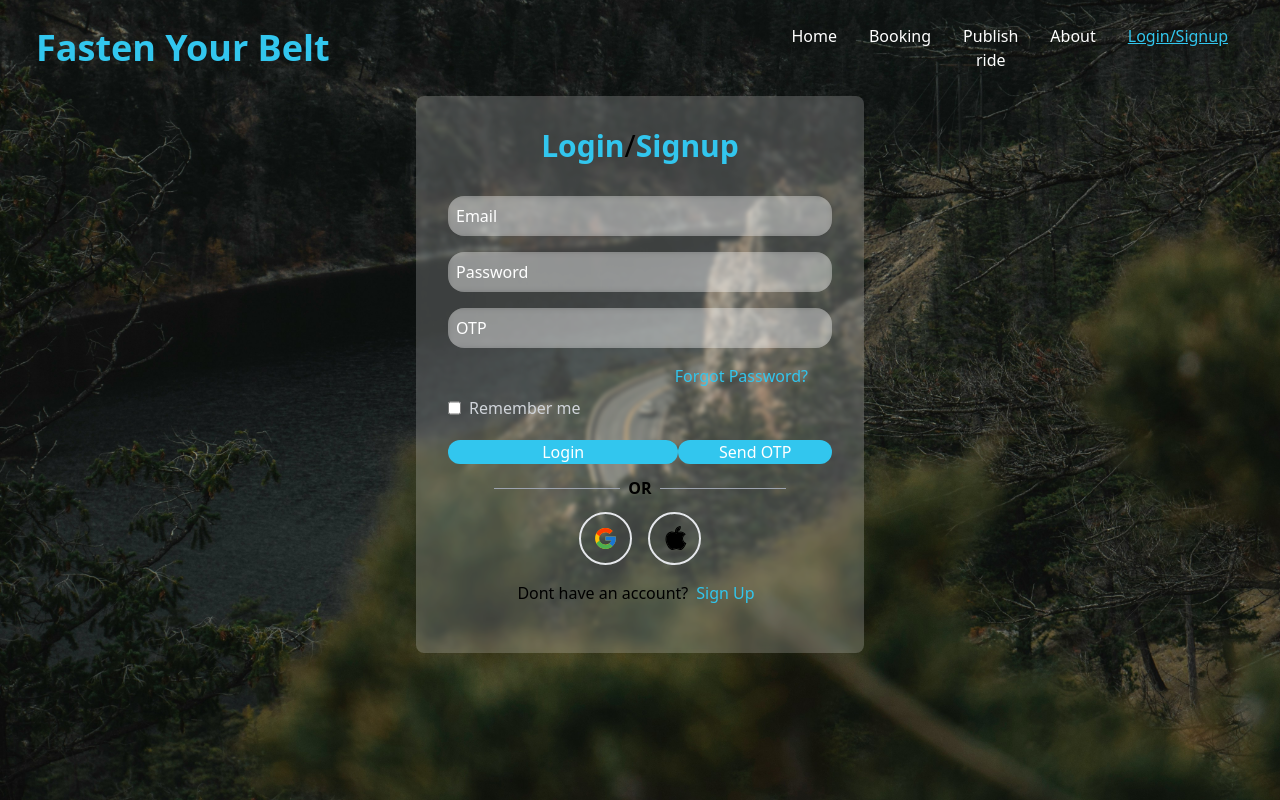
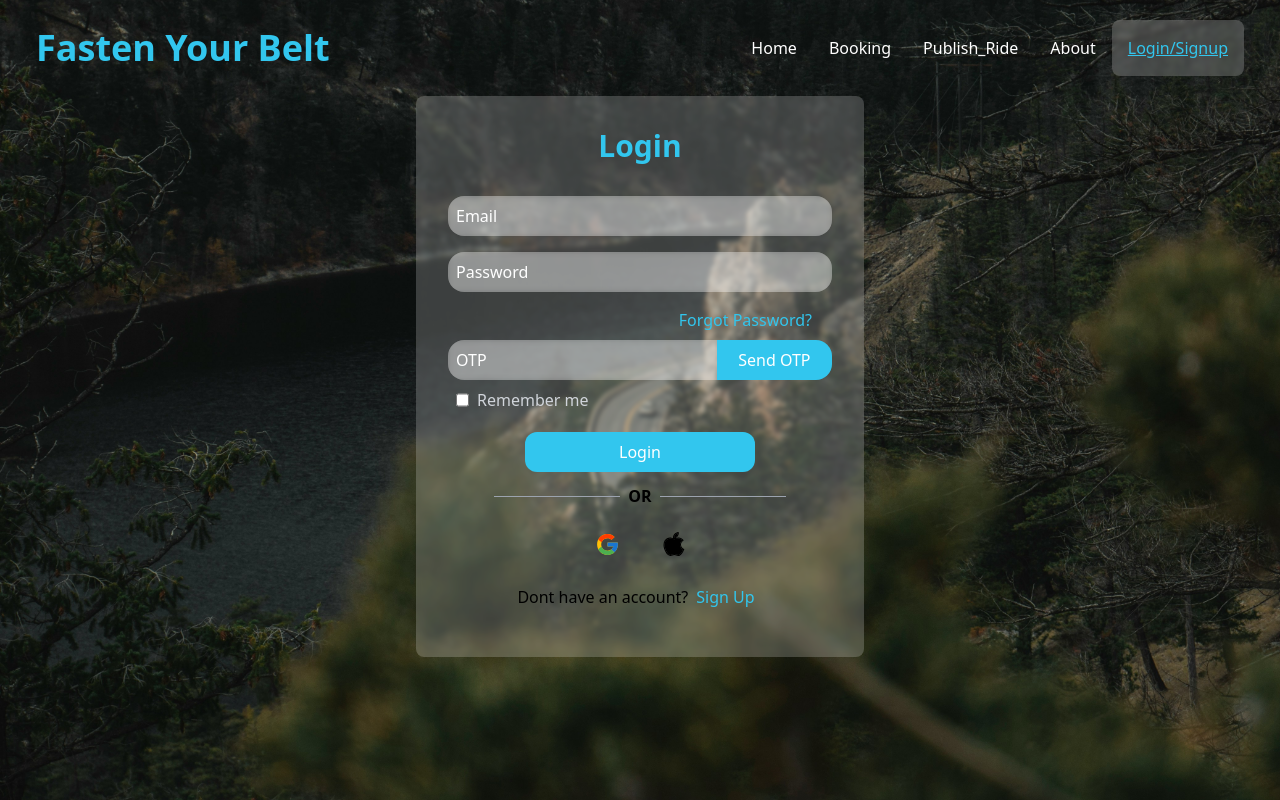
Before and after one commit to Vengateshwaran1/Fasten-Your-Belt, a React (Vite) app in the folder client/: page /login in a window 1280 px wide. Built offline with nearby package versions, Linux system fonts and the light colour scheme.

Commit message:
minor fixes

```diff
--- a/client/src/Components/Navbar.jsx
+++ b/client/src/Components/Navbar.jsx
@@ -37,40 +37,40 @@ const Navbar = () => {
       <h1 className='w-full text-4xl font-bold text-primary'>Fasten Your Belt</h1>
       <ul className='hidden md:flex'>
         <li
-          className={`p-4 hover:text-primary hover:underline cursor-pointer ${
-            location.pathname === '/' ? 'text-primary underline' : ''
+          className={`p-4 hover:text-primary hover:underline cursor-pointer hover:bg-white rounded-lg hover:backdrop-blur-[2px] hover:bg-opacity-[20%] ${
+            location.pathname === '/' ? 'text-primary underline bg-white rounded-lg backdrop-blur-[2px] bg-opacity-[20%]' : ''
           }`}
           onClick={handleHomeClick}
         >
           Home
         </li>
         <li
-          className={`p-4 hover:text-primary hover:underline cursor-pointer ${
-            location.pathname === '/booking' ? 'text-primary underline' : ''
+          className={`p-4 hover:text-primary hover:underline cursor-pointer hover:bg-white rounded-lg hover:backdrop-blur-[2px] hover:bg-opacity-[20%] ${
+            location.pathname === '/booking' ? 'text-primary underline bg-white rounded-lg backdrop-blur-[2px] bg-opacity-[20%]' : ''
           }`}
           onClick={handleBookingClick}
         >
           Booking
         </li>
         <li
-          className={`p-4 hover:text-primary hover:underline cursor-pointer text-center ${
-            location.pathname === '/publish' || location.pathname === '/publish_ride' ? 'text-primary underline' : ''
+          className={`p-4 hover:text-primary hover:underline cursor-pointer hover:bg-white rounded-lg hover:backdrop-blur-[2px] hover:bg-opacity-[20%] ${
+            location.pathname === '/publish' || location.pathname === '/publish_ride' ? 'text-primary underline bg-white rounded-lg backdrop-blur-[2px] bg-opacity-[20%]' : ''
           }`}
           onClick={handlePublishClick}
         >
-          Publish ride
+          Publish_Ride
         </li>
         <li
-          className={`p-4 hover:text-primary hover:underline cursor-pointer text-center ${
-            location.pathname === '/about' ? 'text-primary underline' : ''
+          className={`p-4 hover:text-primary hover:underline cursor-pointer hover:bg-white rounded-lg hover:backdrop-blur-[2px] hover:bg-opacity-[20%] ${
+            location.pathname === '/about' ? 'text-primary underline bg-white rounded-lg backdrop-blur-[2px] bg-opacity-[20%]' : ''
           }`}
           onClick={handleAboutClick}
         >
           About
         </li>
         <li
-          className={`p-4 hover:text-primary hover:underline cursor-pointer text-center ${
-            location.pathname === '/login' || location.pathname==='/signup' ? 'text-primary underline' : ''
+          className={`p-4 hover:text-primary hover:underline cursor-pointer hover:bg-white rounded-lg hover:backdrop-blur-[2px] hover:bg-opacity-[20%] ${
+            location.pathname === '/login' || location.pathname==='/signup' ? 'text-primary underline bg-white rounded-lg backdrop-blur-[2px] bg-opacity-[20%]' : ''
           }`}
           onClick={handleLoginClick}
         >
--- a/client/src/Login.jsx
+++ b/client/src/Login.jsx
@@ -62,24 +62,7 @@ const Login = () => {
     <Layout>
     <div className="flex justify-center items-center ">
       <div className="relative z-10 bg-white backdrop-blur-[2px] bg-opacity-20 p-8 rounded-lg w-full max-w-md">
-      <div className="text-3xl font-light text-black-400 text-left flex justify-center w-full mb-4">
-        <span>
-          <button
-            className="text-primary font-bold hover:underline"
-            onClick={(e) => { e.preventDefault(); navigate("/login"); }}
-          >
-            Login
-          </button>
-          /
-          <button
-            className="text-primary font-bold hover:underline"
-            onClick={(e) => { e.preventDefault(); navigate("/signup"); }}
-          >
-            Signup
-          </button>
-        </span>
-      </div>
-
+        <h1 className='text-2xl sm:text-3xl font-bold text-primary text-center'>Login</h1>
           <div className="flex flex-col items-center gap-y-4 mt-8 mb-4">
             <input
               type="text"
@@ -89,25 +72,33 @@ const Login = () => {
               onChange={(e) => { setErrorMessage(""); setShowError(false); setEmail(e.target.value) }}
             />
             <input
-              type="text"
+              type="password"
               placeholder="Password"
               className="text-white p-2 w-full outline-none bg-white backdrop-blur-[3px] bg-opacity-30 rounded-2xl placeholder-white focus:border focus:border-primary"
               required
               onChange={(e) => { setErrorMessage(""); setShowError(false); setPassword(e.target.value) }}
             />
+
+          </div>
+          <div className='flex justify-end px-5'>
+              <button className='text-primary hover:underline mb-2'>Forgot Password?</button>
+          </div>
+          <div className='flex justify-center gap-0'>
               <input
               type="text"
               placeholder="OTP"
               name="otp"
               value={otp}
               onChange={(e) => setOtp(e.target.value)}
-            className="p-2 w-full outline-none bg-white backdrop-blur-[3px] bg-opacity-30 rounded-2xl placeholder-white focus:border focus:border-primary"
+              className="p-2 w-[70%] outline-none bg-white backdrop-blur-[3px] bg-opacity-30 rounded-l-2xl placeholder-white focus:border focus:border-primary"
             />
+            <button className="p-2 bg-primary text-white hover:bg-gray-800 hover:text-primary rounded-r-2xl font-medium w-[30%] focus:border focus:border-primary"
+              onClick={handleSendOtp}>
+              Send OTP
+            </button>
           </div>
-          <div className='flex justify-end px-6'>
-            <button className='text-primary hover:underline'>Forgot Password?</button>
-          </div>
-          <div className="flex justify-start gap-2 py-2">
+
+          <div className="flex justify-start gap-2 py-2 px-2">
             <input type="checkbox" />{' '}
             <span className="text-gray-300 text-md">Remember me</span>
           </div>
@@ -117,16 +108,12 @@ const Login = () => {
             </span>
           }
           <div className="pt-3 flex justify-center">
-            <button className="bg-primary text-white hover:bg-gray-800 hover:text-primary rounded-xl font-medium w-[60%]"
+            <button className="p-2 bg-primary text-white hover:bg-gray-800 hover:text-primary rounded-xl font-medium w-[60%]"
               onClick={(e) => {
                 e.preventDefault();
                 handleLogin();
               }}>
               Login
-            </button>
-            <button className="bg-primary text-white hover:bg-gray-800 hover:text-primary rounded-xl font-medium w-[40%]"
-            onClick={handleSendOtp}>
-            Send OTP
             </button>
           </div>
 
@@ -139,11 +126,11 @@ const Login = () => {
           </div>
           <div className='flex gap-4 justify-center'>
             <button
-              className=" p-3 gap-x-2  flex text-black border-2 rounded-full hover:border-primary">
+              className=" p-3 gap-x-2  flex text-black rounded-full hover:bg-primary">
               <img src={google} alt="" className=" w-[25px]" />
             </button>
             <button
-              className=" p-3 gap-x-2  flex text-black border-2 rounded-full hover:border-primary">
+              className=" p-3 gap-x-2  flex text-black rounded-full hover:bg-primary">
               <img src={apple} alt="" className="w-[25px]" />
             </button>
           </div>
--- a/client/src/Signup.jsx
+++ b/client/src/Signup.jsx
@@ -53,23 +53,7 @@ const Signup = () => {
     <Layout>
     <div className="flex justify-center items-center">
     <div className="relative z-10 bg-white backdrop-blur-[2px] bg-opacity-20 p-8 rounded-lg w-full max-w-md">
-      <div className="text-3xl font-light text-black-400 text-left flex justify-center w-full mb-3">
-        <span>
-          <button
-            className="text-primary font-bold hover:underline"
-            onClick={(e) => { e.preventDefault(); navigate("/login"); }}
-          >
-            Login
-          </button>
-          /
-          <button
-            className="text-primary font-bold hover:underline"
-            onClick={(e) => { e.preventDefault(); navigate("/signup"); }}
-          >
-            Signup
-          </button>
-        </span>
-      </div>
+      <h1 className='text-2xl sm:text-3xl font-bold text-primary text-center'>Signup</h1>
           <div className="flex flex-col items-center gap-y-4 mt-8 mb-4">
             <input
               type="text"
@@ -78,14 +62,14 @@ const Signup = () => {
               required
               onChange={(e) => { setErrorMessage(""); setShowError(false); setUsername(e.target.value) }}
             />
-            <div className='flex w-full justify-center gap-2'>
-              <input type="text" className='p-2 w-[40%] md:w-[28%] outline-none bg-white backdrop-blur-[3px] bg-opacity-30 rounded-2xl placeholder-white focus:border focus:border-primary'
+            <div className='flex w-full justify-center gap-0'>
+              <input type="text" className=' text-white p-2 w-[90%] md:w-[91%] outline-none bg-white backdrop-blur-[3px] bg-opacity-30 rounded-l-2xl placeholder-white focus:border focus:border-primary'
                 placeholder='Date Of Birth'
                 required
                 value={dob === null ? "" : dob}
                 onChange={(e) => setDOB(e.target.value)}
               />
-              <input type="date" name="" id="" className='p-2 md:w-9 w-10 outline-none bg-white backdrop-blur-[3px] bg-opacity-30 rounded-2xl placeholder-white focus:border focus:border-primary text-transparent' onChange={(e) => setDOB(e.target.value)} />
+              <input type="date" name="" id="" className='text-white p-2 md:w-9 w-10 outline-none bg-white backdrop-blur-[3px] bg-opacity-30 rounded-r-2xl placeholder-white focus:border focus:border-primary' onChange={(e) => setDOB(e.target.value)} />
             </div>
             <input
               type="email"
@@ -122,7 +106,7 @@ const Signup = () => {
             </span>
           }
           <div className="pt-3 flex justify-center">
-            <button className="bg-primary text-white hover:bg-gray-800 hover:text-primary rounded-xl font-medium w-[60%]"
+            <button className="p-2 bg-primary text-white hover:bg-gray-800 hover:text-primary rounded-xl font-medium w-[60%]"
               onClick={(e) => {
                 e.preventDefault();
                 handleSubmit();
@@ -139,11 +123,11 @@ const Signup = () => {
           </div>
           <div className='flex gap-4 justify-center'>
             <button
-              className=" p-3 gap-x-2  flex text-black border-2 rounded-full hover:border-primary">
+              className=" p-3 gap-x-2  flex text-black rounded-full hover:bg-primary">
               <img src={google} alt="" className=" w-[25px]" />
             </button>
             <button
-              className=" p-3 gap-x-2  flex text-black border-2 rounded-full hover:border-primary">
+              className=" p-3 gap-x-2  flex text-black rounded-full hover:bg-primary">
               <img src={apple} alt="" className="w-[25px]" />
             </button>
           </div>
```
Also changed, not shown: client/src/Booking.jsx (+13 -6 lines), client/src/Publish.jsx (+9 -11 lines), client/src/Publish_ride.jsx (+28 -15 lines). Lines whose indentation alone changed are shown as unchanged.
